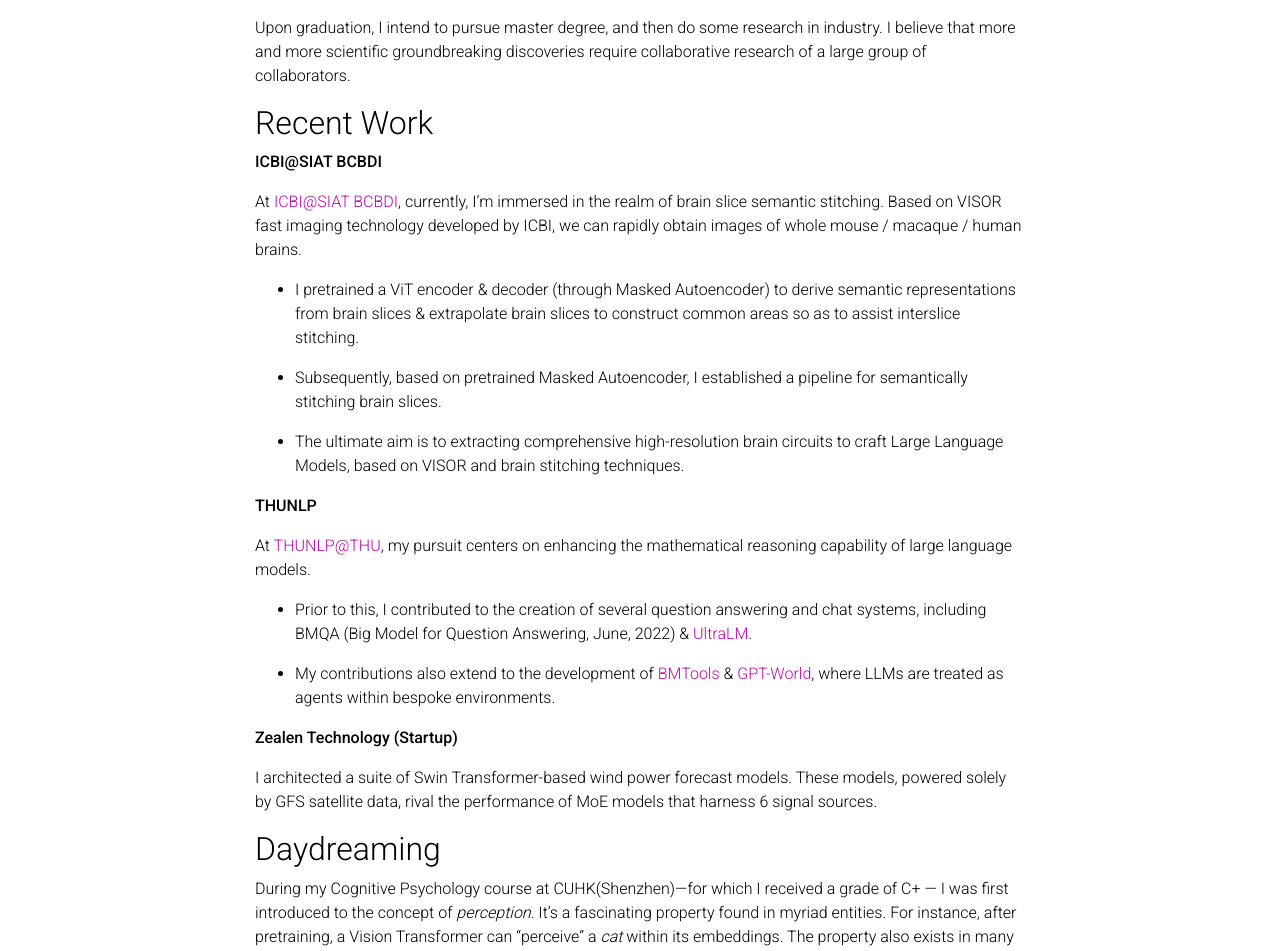
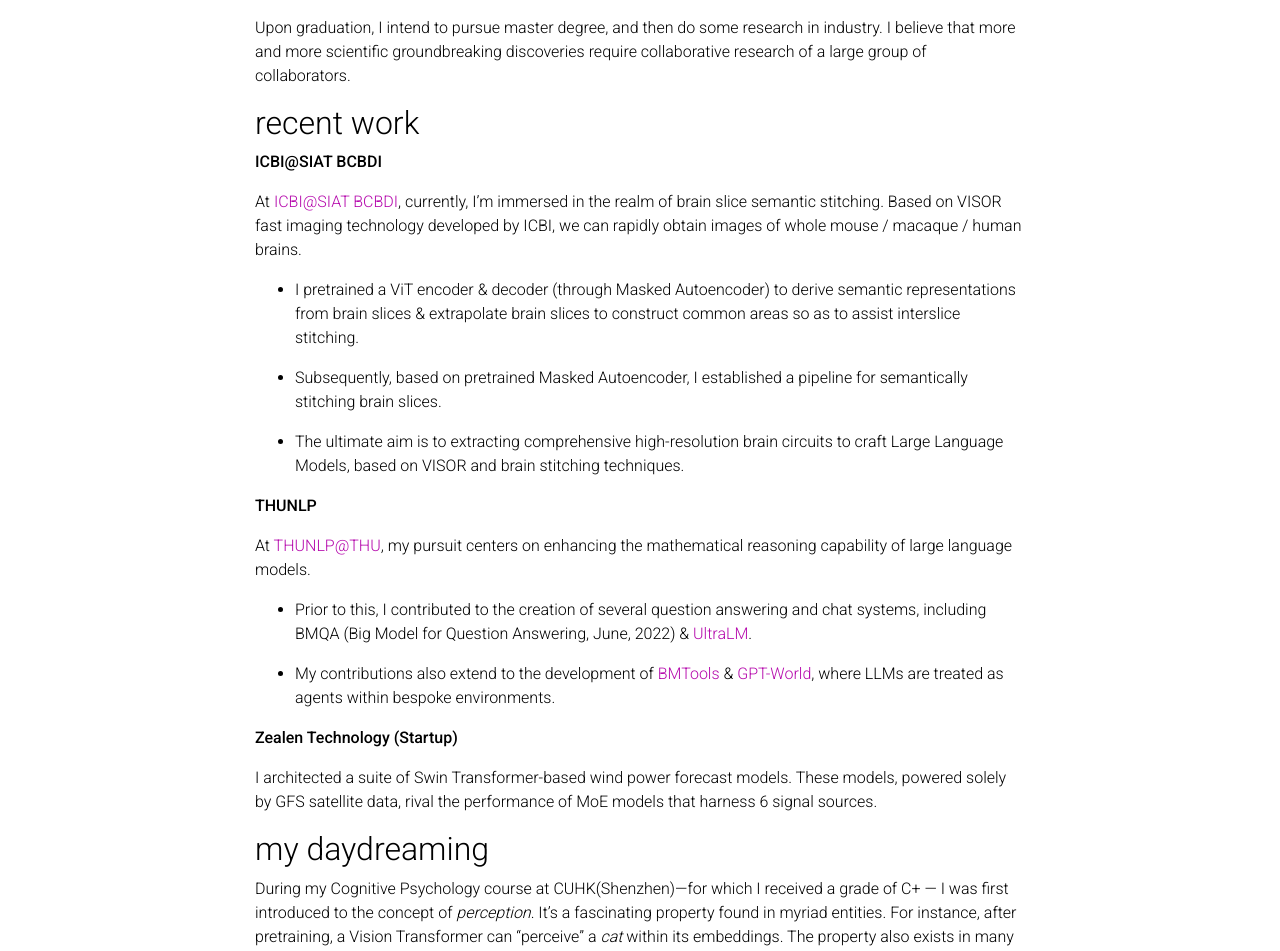
Before and after one commit to bokesyo/bokesyo.github.io, a Jekyll site: the page built from _pages/about.md, in a window 1280 px wide and 1400 px high, scrolled down 277 px. Shown: the part 156-1107 px from the top of the window. Built offline with Jekyll 4.4.1, drawn with Linux system fonts in a browser that asks for light colours; full-size pictures stand in for the smaller copies a plugin makes; some web fonts are replaced; comment, search, counter and statistics services are not loaded; a style sheet for code colours, icons or effects is not loaded; some of the changed text lies outside the part shown.

Commit message:
change teaching

```diff
--- a/_pages/about.md
+++ b/_pages/about.md
@@ -25,7 +25,7 @@
 
 Upon graduation, I intend to pursue master degree, and then do some research in industry. I believe that more and more scientific groundbreaking discoveries require collaborative research of a large group of collaborators.
 
-## Recent Work
+## recent work
 
 **ICBI@SIAT BCBDI**
 
@@ -36,6 +36,7 @@
 - Subsequently, based on pretrained Masked Autoencoder, I established a pipeline for semantically stitching brain slices.
 
 - The ultimate aim is to extracting comprehensive high-resolution brain circuits to craft Large Language Models, based on VISOR and brain stitching techniques.
+
 
 **THUNLP**
 
@@ -51,7 +52,7 @@
 I architected a suite of Swin Transformer-based wind power forecast models. These models, powered solely by GFS satellite data, rival the performance of MoE models that harness 6 signal sources.
 
 
-## Daydreaming
+## my daydreaming
 
 During my Cognitive Psychology course at CUHK(Shenzhen)—for which I received a grade of C+ — I was first introduced to the concept of *perception*. It's a fascinating property found in myriad entities. For instance, after pretraining, a Vision Transformer can "perceive" a *cat* within its embeddings. The property also exists in many creatures (insects, cats, dogs, human).
 
@@ -61,7 +62,7 @@
 
 I am eager to collaborate with peers to explore these intriguing questions.
 
-## My Research Interest
+## my research interest
 
 In the following years, I would like to do some research on:
 
```
